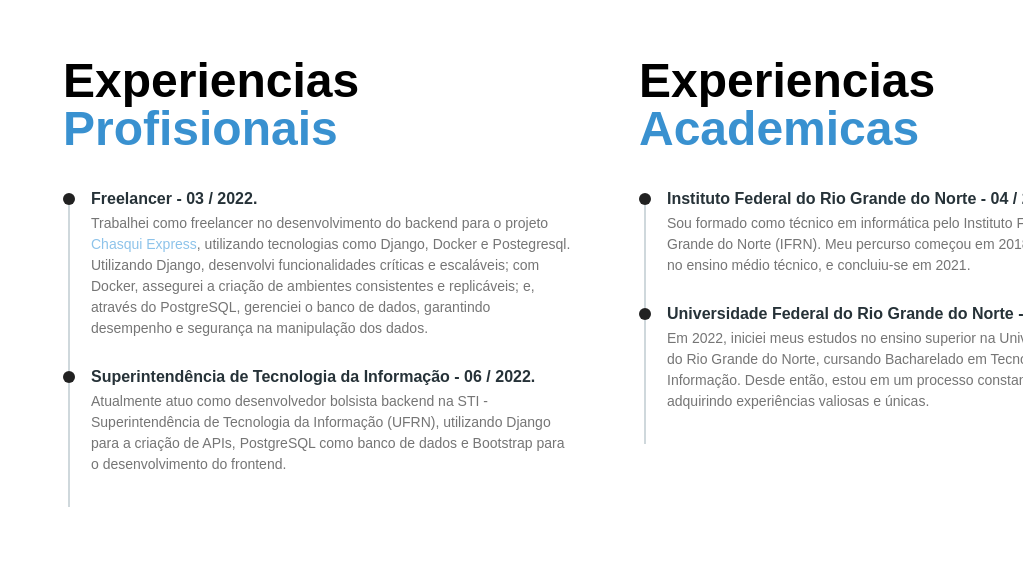
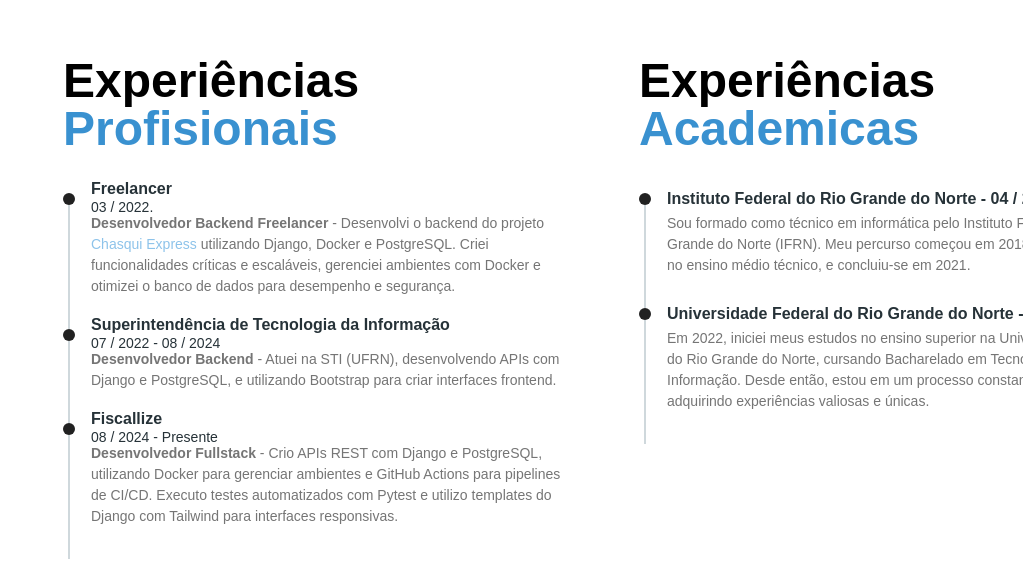
Before and after one commit to edurs2602/Portfolio, a React (Vite) app: page / in a window 1280 px wide. Shown: the part 2463-3025 px from the top of the page, without its empty margins (257-1280 px from the left). Built offline with nearby package versions, Linux system fonts and the light colour scheme.

Commit message:
feat(updates): atualizando portfolio

```diff
--- a/src/components/exp/Experiencias.tsx
+++ b/src/components/exp/Experiencias.tsx
@@ -5,7 +5,7 @@ const Exp = () => {
         <div data-aos="fade-down" className="h-10vh lg:flex lg:max-xl:flex lg:justify-between lg:gap-16 items-start z-50 text-white lg:py-5 lg:px-20 px-5 py-10 flex-1 lg:mb-40">
 
             <div className="h-full lg:py-40 py-20 flex flex-col justify-start lg:justify-center items-start text-black dark:text-white">
-                <h1 className="text-5xl font-semibold leading-11"><span className="text-black dark:text-white">Experiencias</span></h1>
+                <h1 className="text-5xl font-semibold leading-11"><span className="text-black dark:text-white">Experiências</span></h1>
                 <h1 className="text-5xl font-semibold leading-11 mb-10 text-primary">Profisionais</h1>
                 <div className="lg:w-[32rem]">
                     <Timeline>
@@ -13,13 +13,18 @@ const Exp = () => {
                         <TimelineConnector />
                         <TimelineHeader className="h-3">
                             <TimelineIcon />
-                            <Typography variant="h6" color="blue-gray" className="leading-none dark:text-white" placeholder={undefined} onPointerEnterCapture={undefined} onPointerLeaveCapture={undefined}>
-                                Freelancer - 03 / 2022.
-                            </Typography>
+                            <div>
+                                <Typography variant="h6" color="blue-gray" className="leading-none dark:text-white" placeholder={undefined} onPointerEnterCapture={undefined} onPointerLeaveCapture={undefined}>
+                                    Freelancer
+                                </Typography>
+                                <Typography variant="small" color="blue-gray" className="dark:text-gray-400" placeholder={undefined} onPointerEnterCapture={undefined} onPointerLeaveCapture={undefined}>
+                                    03 / 2022.
+                                </Typography>
+                            </div>
                         </TimelineHeader>
                         <TimelineBody className="pb-8">
                             <Typography variant="small" color="gray" className="font-normal text-gray-600 dark:text-white" placeholder={undefined} onPointerEnterCapture={undefined} onPointerLeaveCapture={undefined}>
-                                Trabalhei como freelancer no desenvolvimento do backend para o projeto <span className="text-secondary"><a href="https://chasqui-tracker.vercel.app/">Chasqui Express</a></span>, utilizando tecnologias como Django, Docker e Postegresql. Utilizando Django, desenvolvi funcionalidades críticas e escaláveis; com Docker, assegurei a criação de ambientes consistentes e replicáveis; e, através do PostgreSQL, gerenciei o banco de dados, garantindo desempenho e segurança na manipulação dos dados.
+                                <strong>Desenvolvedor Backend Freelancer</strong> - Desenvolvi o backend do projeto <a href="https://chasqui-tracker.vercel.app/" class="text-secondary">Chasqui Express</a> utilizando Django, Docker e PostgreSQL. Criei funcionalidades críticas e escaláveis, gerenciei ambientes com Docker e otimizei o banco de dados para desempenho e segurança.
                             </Typography>
                         </TimelineBody>
                         </TimelineItem>
@@ -27,13 +32,37 @@ const Exp = () => {
                         <TimelineConnector />
                         <TimelineHeader className="h-3">
                             <TimelineIcon />
-                            <Typography variant="h6" color="blue-gray" className="leading-none dark:text-white" placeholder={undefined} onPointerEnterCapture={undefined} onPointerLeaveCapture={undefined}>
-                                Superintendência de Tecnologia da Informação - 06 / 2022.
-                            </Typography>
+                            <div>
+                                <Typography variant="h6" color="blue-gray" className="leading-none dark:text-white" placeholder={undefined} onPointerEnterCapture={undefined} onPointerLeaveCapture={undefined}>
+                                    Superintendência de Tecnologia da Informação
+                                </Typography>
+                                <Typography variant="small" color="blue-gray" className="dark:text-gray-400" placeholder={undefined} onPointerEnterCapture={undefined} onPointerLeaveCapture={undefined}>
+                                    07 / 2022 - 08 / 2024
+                                </Typography>
+                            </div>
                         </TimelineHeader>
                         <TimelineBody className="pb-8">
                             <Typography variant="small" color="gray" className="font-normal text-gray-600 dark:text-white" placeholder={undefined} onPointerEnterCapture={undefined} onPointerLeaveCapture={undefined}>
-                                Atualmente atuo como desenvolvedor bolsista backend na STI - Superintendência de Tecnologia da Informação (UFRN), utilizando Django para a criação de APIs, PostgreSQL como banco de dados e Bootstrap para o desenvolvimento do frontend.
+                                <strong>Desenvolvedor Backend</strong> - Atuei na STI (UFRN), desenvolvendo APIs com Django e PostgreSQL, e utilizando Bootstrap para criar interfaces frontend.
+                            </Typography>
+                        </TimelineBody>
+                        </TimelineItem>
+                        <TimelineItem>
+                        <TimelineConnector />
+                        <TimelineHeader className="h-3">
+                            <TimelineIcon />
+                            <div>
+                                <Typography variant="h6" color="blue-gray" className="leading-none dark:text-white" placeholder={undefined} onPointerEnterCapture={undefined} onPointerLeaveCapture={undefined}>
+                                    Fiscallize
+                                </Typography>
+                                <Typography variant="small" color="blue-gray" className="dark:text-gray-400" placeholder={undefined} onPointerEnterCapture={undefined} onPointerLeaveCapture={undefined}>
+                                    08 / 2024 - Presente
+                                </Typography>
+                            </div>
+                        </TimelineHeader>
+                        <TimelineBody className="pb-8">
+                            <Typography variant="small" color="gray" className="font-normal text-gray-600 dark:text-white" placeholder={undefined} onPointerEnterCapture={undefined} onPointerLeaveCapture={undefined}>
+                                <strong>Desenvolvedor Fullstack</strong> - Crio APIs REST com Django e PostgreSQL, utilizando Docker para gerenciar ambientes e GitHub Actions para pipelines de CI/CD. Executo testes automatizados com Pytest e utilizo templates do Django com Tailwind para interfaces responsivas.
                             </Typography>
                         </TimelineBody>
                         </TimelineItem>
@@ -42,7 +71,7 @@ const Exp = () => {
             </div>
 
             <div className="h-full lg:py-40 flex flex-col lg:justify-center items-start text-black dark:text-white">
-                <h1 className="text-5xl font-semibold leading-11"><span className="text-black dark:text-white">Experiencias</span></h1>
+                <h1 className="text-5xl font-semibold leading-11"><span className="text-black dark:text-white">Experiências</span></h1>
                 <h1 className="text-5xl font-semibold leading-11 mb-10 text-primary">Academicas</h1>
                 <div className="lg:w-[32rem]">
 
--- a/src/components/projects/Projects.tsx
+++ b/src/components/projects/Projects.tsx
@@ -11,9 +11,9 @@ const Projects = () => {
             <div className="h-full flex flex-col lg:justify-center items-start text-black dark:text-white">
                 <h1 data-aos="fade-right" className="text-7xl font-semibold leading-11 mb-7">Projetos<span className="text-primary">.</span></h1>
                 <div data-aos="fade-up" className="flex w-max gap-4">
-                    <a href="https://drive.google.com/file/d/1PtjrlwGu4uc_27bJl0Asd4k2cwUDgme6/view?usp=sharing" className="bg-secondary hover:bg-primary text-black dark:text-white font-bold py-2 px-4 rounded inline-flex items-center">
+                    <a href="https://drive.google.com/file/d/1GntuVA9HQ8iMhnShdEJvHXXvKHs0SwYd/view?usp=sharing" className="bg-secondary hover:bg-primary text-black dark:text-white font-bold py-2 px-4 rounded inline-flex items-center">
                         <svg className="fill-current w-4 h-4 mr-2" xmlns="http://www.w3.org/2000/svg" viewBox="0 0 20 20"><path d="M13 8V2H7v6H2l8 8 8-8h-5zM0 18h20v2H0v-2z"/></svg>
-                        <span><a href="https://drive.google.com/file/d/1PtjrlwGu4uc_27bJl0Asd4k2cwUDgme6/view?usp=sharing"></a>Download CV</span>
+                        <span><a href="https://drive.google.com/file/d/1GntuVA9HQ8iMhnShdEJvHXXvKHs0SwYd/view?usp=sharing"></a>Download CV</span>
                     </a>
                 </div>
             </div>
```
